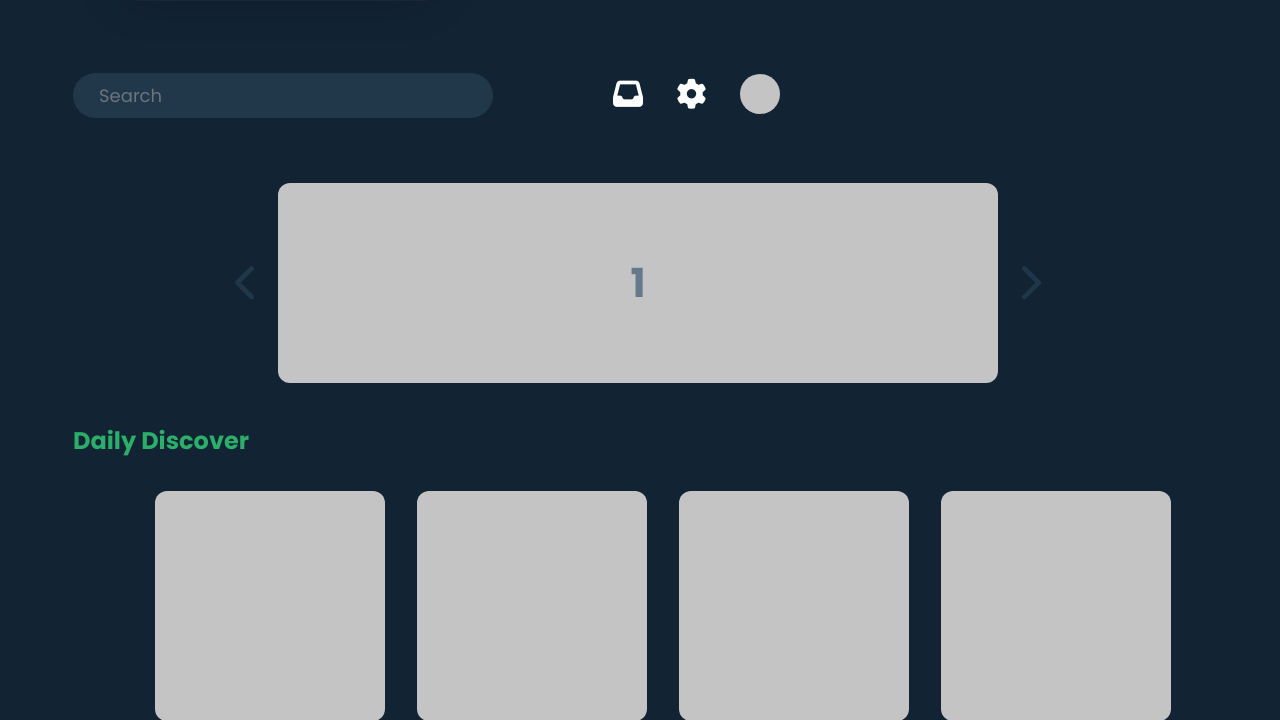
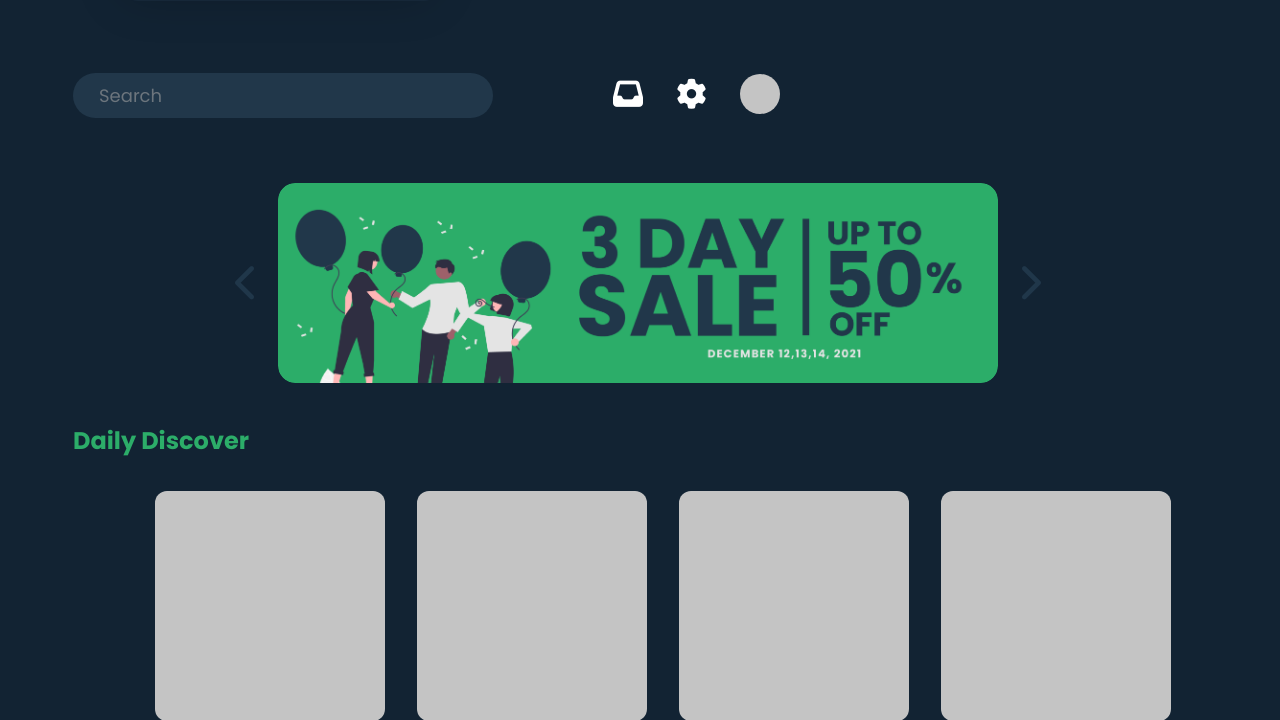
Before and after one commit to cruzhansm/tindahan.ph, a PHP site: page / in a window 1280 px wide. Shown: the part 565-1285 px from the top of the page. Run offline with PHP 8.4, Linux system fonts and the light colour scheme; some libraries are stand-ins or nearby versions; some web fonts are replaced.

Commit message:
Quick addition of banners to home page.

```diff
--- a/css/components/carousel.css
+++ b/css/components/carousel.css
@@ -1,21 +1,17 @@
 .carousel {
-  background-color: var(--placeholder) !important;
+  background-color: transparent;
   border-radius: 12px;
   width: 720px;
   height: inherit;
 }
 
-.carousel-item {
-  height: 200px;
+.carousel-inner {
+  border-radius: 17px;
 }
 
-/* DELETE THIS ONCE BANNERS ARE DONE */
-.carousel-item > div {
-  background-color: var(--tph-placeholder) !important;
-  display: flex !important;
-  justify-content: center;
-  align-items: center;
-  color: #647A8C !important;
+.carousel-item {
+  border-radius: 17px;
+  height: 200px;
 }
 
 .carousel-control-next,
--- a/css/home/home-carousel.css
+++ b/css/home/home-carousel.css
@@ -27,3 +27,7 @@
   color: #647A8C !important;
   cursor: pointer;
 }
+
+.carousel-item.active {
+  cursor: pointer;
+}
--- a/index.html
+++ b/index.html
@@ -92,17 +92,14 @@
         <div class="container-carousel">
           <div class="container-home-carousel">
             <i class="carousel-control-prev fa-solid fa-chevron-left" data-bs-target="#homeCarousel" data-bs-slide="prev"></i>
-            <div id="homeCarousel" class="carousel slide" data-bs-ride="carousel">
+            <div id="homeCarousel" class="carousel slide carousel-fade" data-bs-ride="carousel">
               <div class="carousel-inner">
-                <div class="carousel-item active">
-                  <div class="d-block h-100 fw-bold fs-1">1</div>
-                </div>
-                <div class="carousel-item">
-                  <div class="d-block h-100 fw-bold fs-1">2</div>
-                </div>
-                <div class="carousel-item">
-                  <div class="d-block h-100 fw-bold fs-1">3</div>
-                </div>
+                <img src="assets/images/home-banner-1.png" class="carousel-item active">
+                </img>
+                <img src="assets/images/home-banner-2.png" class="carousel-item">
+                </img>
+                <img src="assets/images/home-banner-3.png" class="carousel-item">
+                </img>
               </div>
             </div>
             <i class="carousel-control-next fa-solid fa-chevron-right" type="button" data-bs-target="#homeCarousel" data-bs-slide="next"></i>
```
Also changed, not shown: assets/images/home-banner-1.png (added), assets/images/home-banner-2.png (added), assets/images/home-banner-3.png (added).
